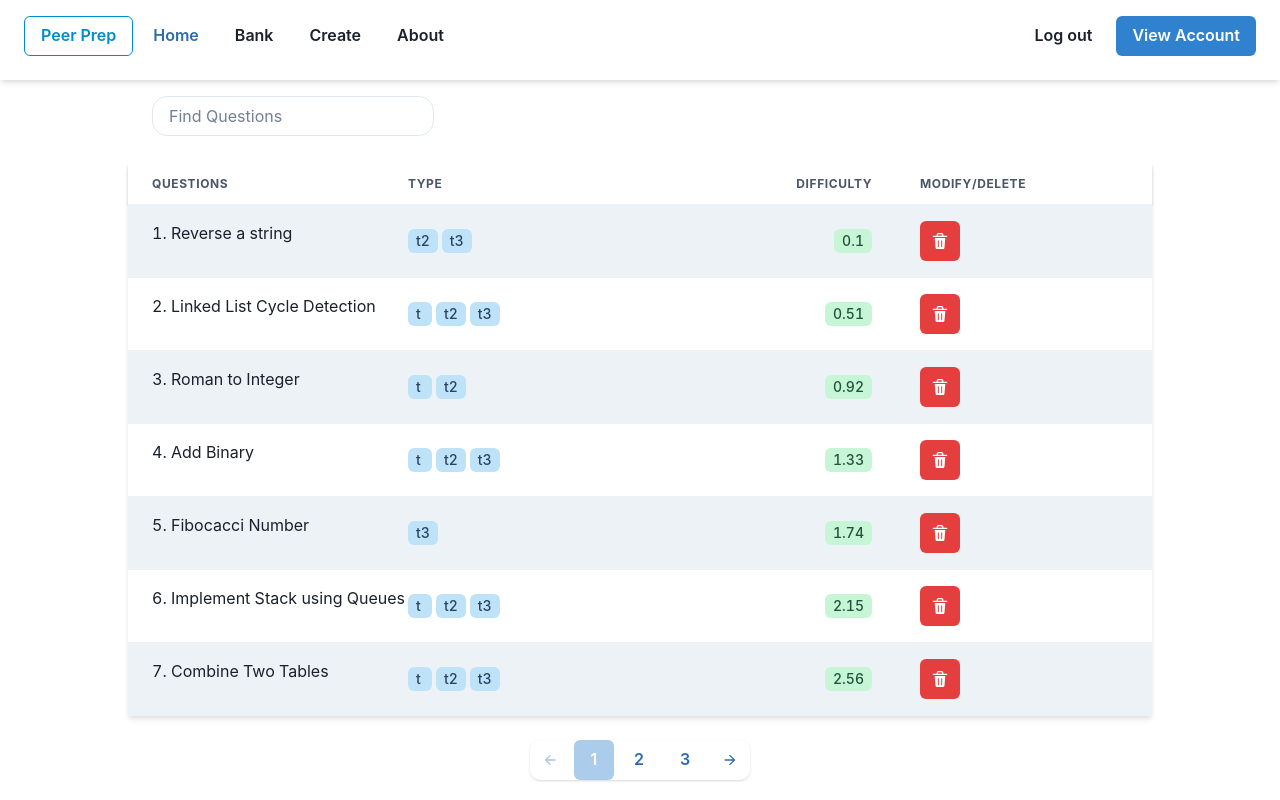
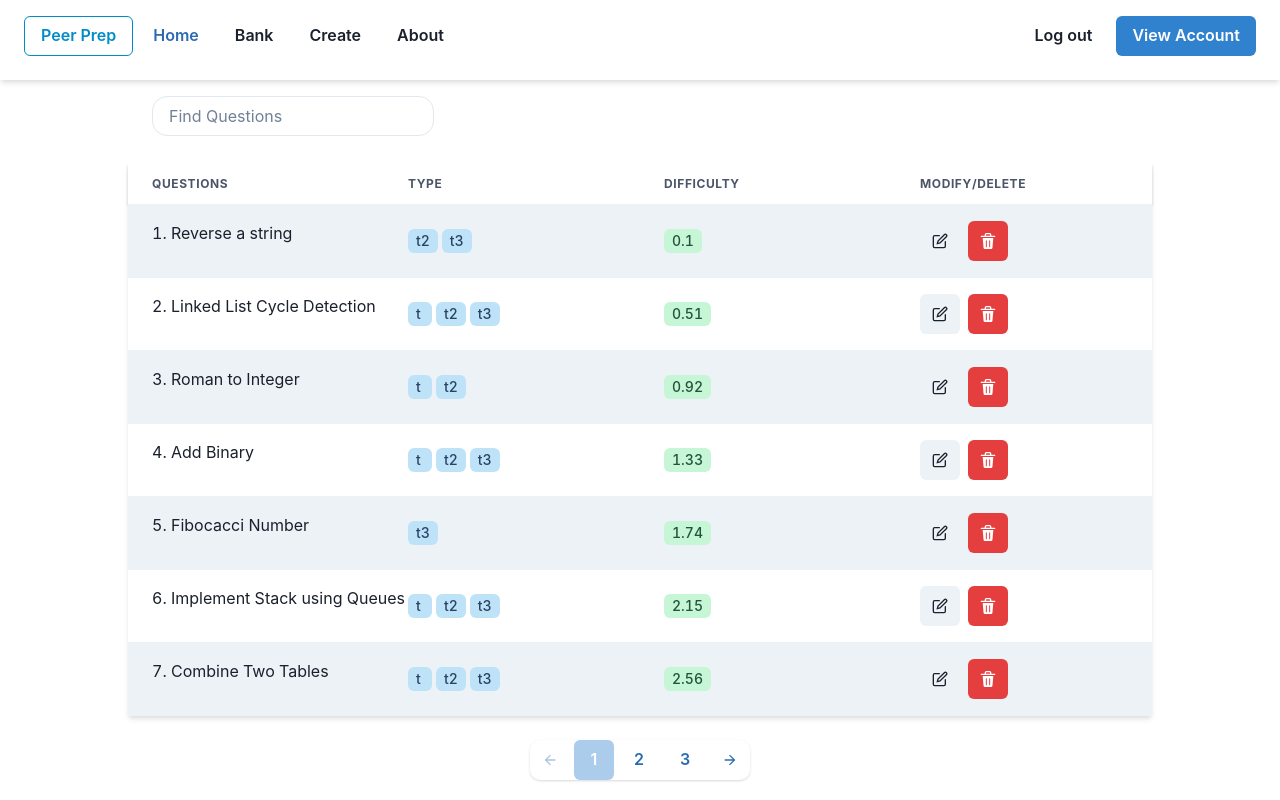
Before and after one commit to CS3219-AY2324S1/ay2324s1-course-assessment-g10, a React (Create React App) app in the folder frontend/: page /bank in a window 1280 px wide. Built offline with nearby package versions, Linux system fonts and the light colour scheme.

Commit message:
Uses delete button and adds edit button to table

```diff
--- a/frontend/src/components/QnTable/QnTable.component.tsx
+++ b/frontend/src/components/QnTable/QnTable.component.tsx
@@ -11,15 +11,16 @@ import {
   HStack,
   Tag,
   Center,
+  Text,
+  ButtonGroup,
   IconButton,
-  Text,
 } from "@chakra-ui/react";
 import { Paginator } from "../Paginator/Paginator.component";
 import { Question } from "../../models/Question.model";
 import { diffToScheme, isAdmin } from "../../helper/UIHelper";
-import { DeleteIcon } from "@chakra-ui/icons";
-import { deleteDummyQn } from "../../data/sampleqn";
+import { DeleteIcon, EditIcon } from "@chakra-ui/icons";
 import { Link } from "react-router-dom";
+import { DeleteQnBtn } from "../DeleteQnBtn/DeleteQnBtn.component";
 
 export type TableProp = {
   filteredQn: Question[];
@@ -41,17 +42,20 @@ const QnEntry = (qn: Question) => {
           ))}
         </HStack>
       </Td>
-      <Td isNumeric>
+      <Td>
         <Tag colorScheme={diffToScheme(qn.difficulty)}>{qn.difficulty}</Tag>
       </Td>
       {isAdmin ? (
         <Td>
-          <IconButton
-            aria-label="Delete Qn"
-            colorScheme="red"
-            icon={<DeleteIcon />}
-            onClick={() => deleteDummyQn(qn.id)}
-          />
+          <ButtonGroup>
+            <Link to={`/edit/${qn.id}`}>
+              <IconButton
+                aria-label="Edit question"
+                icon={<EditIcon />}
+              ></IconButton>
+            </Link>
+            <DeleteQnBtn qn={qn}></DeleteQnBtn>
+          </ButtonGroup>
         </Td>
       ) : (
         <></>
@@ -105,7 +109,7 @@ export const QnTable = (pp: TableProp) => {
               <Tr boxShadow="base">
                 <Th>Questions</Th>
                 <Th>Type</Th>
-                <Th isNumeric>Difficulty</Th>
+                <Th>Difficulty</Th>
                 {isAdmin ? <Th>Modify/Delete</Th> : <></>}
               </Tr>
             </Thead>
```
